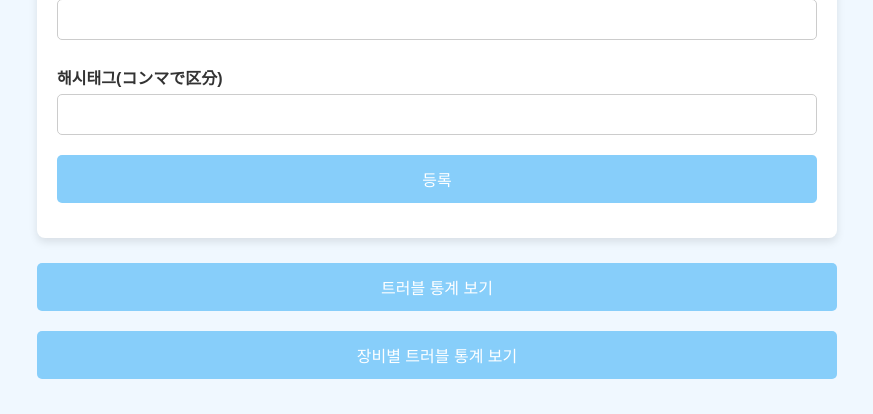
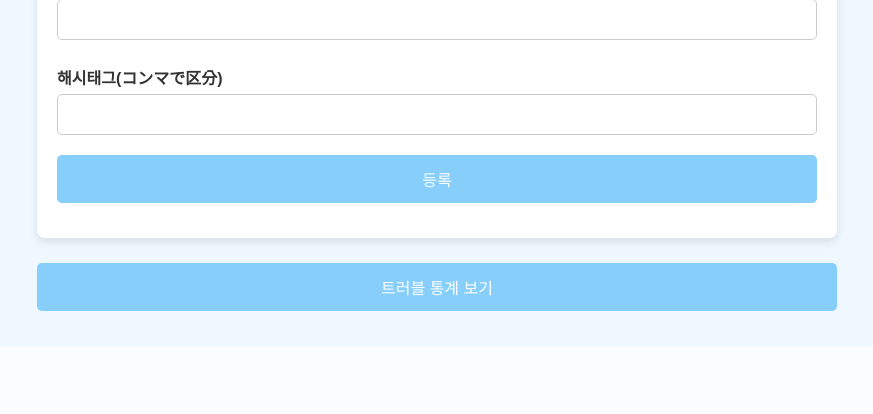
Before and after one commit to moselee1/ulvac-troubleshooting, a Flask app: page / in a window 1280 px wide. Shown: the part 960-1374 px from the top of the page, without its empty margins (203-1076 px from the left). After the commit the page ends 1271 px from the top, so only its background shows below. Run offline with Flask 3, Linux system fonts and the light colour scheme.

Commit message:
Fix: remove stats_devices link to avoid BuildError

```diff
--- a/templates/index.html
+++ b/templates/index.html
@@ -46,7 +46,6 @@
         </form>
 
         <a href="{{ url_for('stats') }}"><button>트러블 통계 보기</button></a>
-        <a href="{{ url_for('stats_devices') }}"><button>장비별 트러블 통계 보기</button></a>
     </div>
 </body>
 </html>
```
